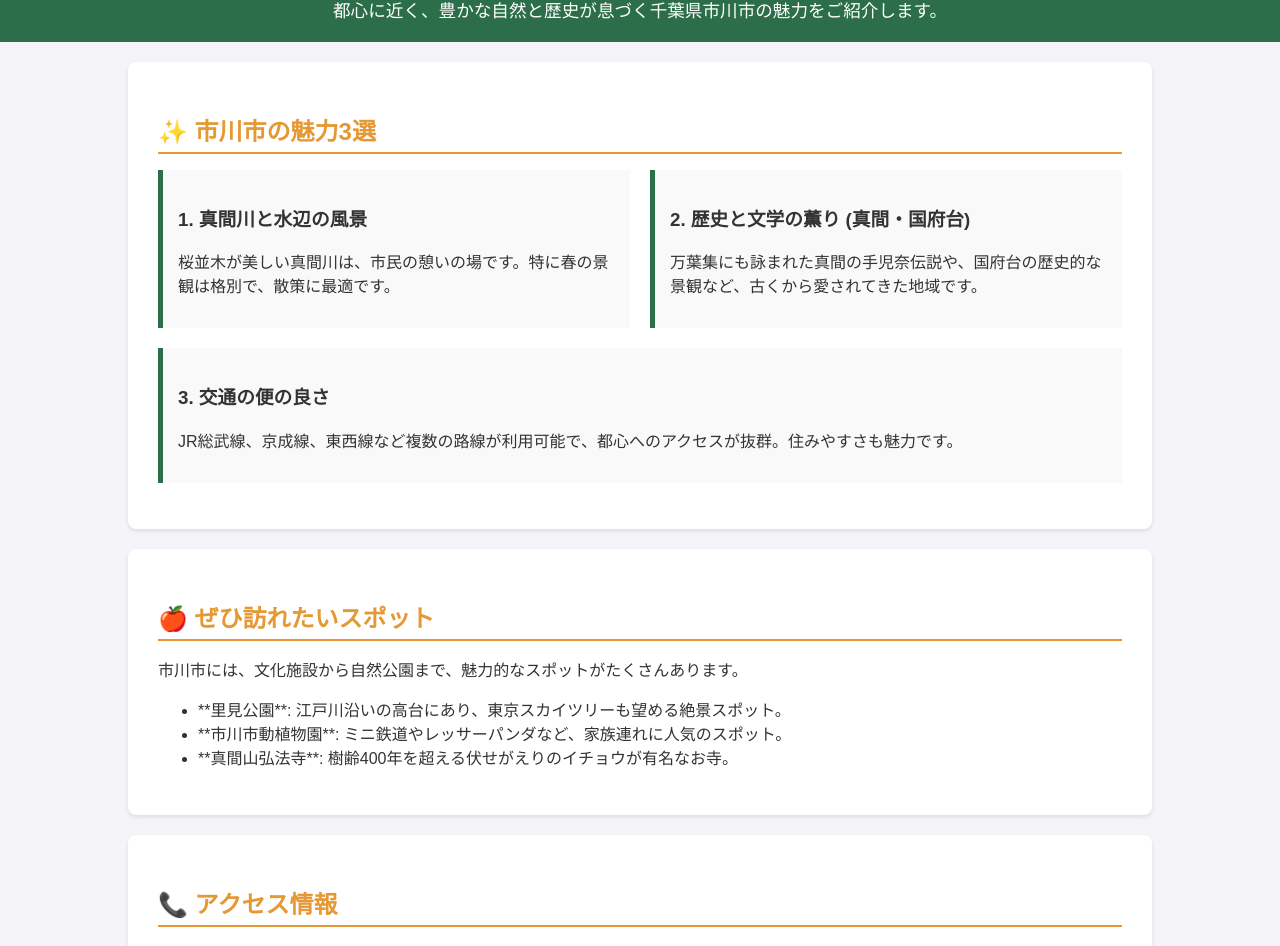
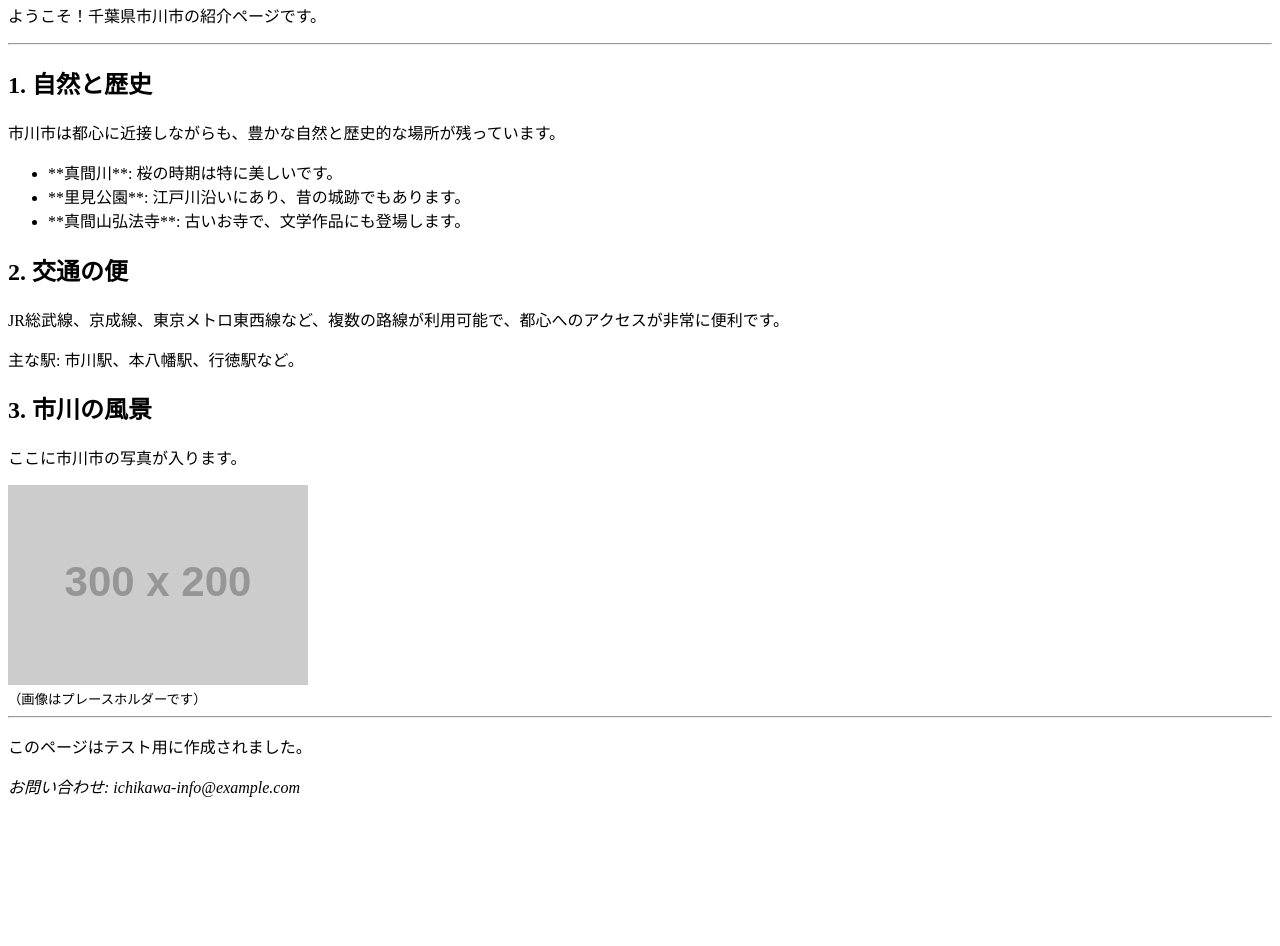
Before and after one commit to Special-maki/index.html, a plain HTML site: page index.html in a window 1280 px wide. Shown: the part 86-1032 px from the top of the page. After the commit the page ends 892 px from the top, so only its background shows below. Drawn offline with Linux system fonts and the light colour scheme; placeholder pictures from the web are drawn by us.

Commit message:
Revise Ichikawa city introduction content
Updated the content and structure of the Ichikawa city introduction page, including new sections on attractions and access information.

```diff
--- a/index.html
+++ b/index.html
@@ -3,119 +3,37 @@
 <head>
     <meta charset="UTF-8">
     <meta name="viewport" content="width=device-width, initial-scale=1.0">
-    <title>🎨 市川市 - 伝統と自然が息づくまち</title>
-    <link rel="stylesheet" href="style.css">
-    <style>
-        /* ここに簡易的なCSSを記述してすぐに表示できるようにします */
-        body {
-            font-family: 'Hiragino Kaku Gothic Pro', 'メイリオ', sans-serif;
-            margin: 0;
-            padding: 0;
-            background-color: #f4f4f9;
-            color: #333;
-        }
-        header {
-            background-color: #2c6e49; /* 市川市の緑豊かなイメージカラー */
-            color: white;
-            padding: 20px 0;
-            text-align: center;
-        }
-        header h1 {
-            margin: 0;
-            font-size: 2.5em;
-        }
-        header p {
-            margin: 5px 0 0;
-            font-size: 1.1em;
-        }
-        .container {
-            width: 80%;
-            margin: 0 auto;
-            padding: 20px 0;
-        }
-        .section {
-            background-color: white;
-            padding: 30px;
-            margin-bottom: 20px;
-            border-radius: 8px;
-            box-shadow: 0 2px 4px rgba(0, 0, 0, 0.1);
-        }
-        .section h2 {
-            color: #e59934; /* アクセントカラー */
-            border-bottom: 2px solid #e59934;
-            padding-bottom: 5px;
-            margin-bottom: 15px;
-        }
-        .attraction-list {
-            list-style: none;
-            padding: 0;
-            display: flex;
-            flex-wrap: wrap;
-            gap: 20px;
-            justify-content: space-around;
-        }
-        .attraction-item {
-            flex: 1 1 300px;
-            padding: 15px;
-            background-color: #f9f9f9;
-            border-left: 5px solid #2c6e49;
-        }
-        footer {
-            text-align: center;
-            padding: 10px 0;
-            background-color: #333;
-            color: white;
-            font-size: 0.9em;
-        }
-    </style>
+    <title>市川市紹介</title>
 </head>
 <body>
 
-    <header>
-        <h1>ようこそ！緑と水辺のまち 市川へ</h1>
-        <p>都心に近く、豊かな自然と歴史が息づく千葉県市川市の魅力をご紹介します。</p>
-    </header>
+    <h1>市川市の魅力</h1>
+    <p>ようこそ！千葉県市川市の紹介ページです。</p>
 
-    <div class="container">
+    <hr>
 
-        <section class="section">
-            <h2>✨ 市川市の魅力3選</h2>
-            <ul class="attraction-list">
-                <li class="attraction-item">
-                    <h3>1. 真間川と水辺の風景</h3>
-                    <p>桜並木が美しい真間川は、市民の憩いの場です。特に春の景観は格別で、散策に最適です。</p>
-                </li>
-                <li class="attraction-item">
-                    <h3>2. 歴史と文学の薫り (真間・国府台)</h3>
-                    <p>万葉集にも詠まれた真間の手児奈伝説や、国府台の歴史的な景観など、古くから愛されてきた地域です。</p>
-                </li>
-                <li class="attraction-item">
-                    <h3>3. 交通の便の良さ</h3>
-                    <p>JR総武線、京成線、東西線など複数の路線が利用可能で、都心へのアクセスが抜群。住みやすさも魅力です。</p>
-                </li>
-            </ul>
-        </section>
+    <h2>1. 自然と歴史</h2>
+    <p>市川市は都心に近接しながらも、豊かな自然と歴史的な場所が残っています。</p>
+    <ul>
+        <li>**真間川**: 桜の時期は特に美しいです。</li>
+        <li>**里見公園**: 江戸川沿いにあり、昔の城跡でもあります。</li>
+        <li>**真間山弘法寺**: 古いお寺で、文学作品にも登場します。</li>
+    </ul>
 
-        <section class="section">
-            <h2>🍎 ぜひ訪れたいスポット</h2>
-            <p>市川市には、文化施設から自然公園まで、魅力的なスポットがたくさんあります。</p>
-            <ul>
-                <li>**里見公園**: 江戸川沿いの高台にあり、東京スカイツリーも望める絶景スポット。</li>
-                <li>**市川市動植物園**: ミニ鉄道やレッサーパンダなど、家族連れに人気のスポット。</li>
-                <li>**真間山弘法寺**: 樹齢400年を超える伏せがえりのイチョウが有名なお寺。</li>
-            </ul>
-        </section>
+    <h2>2. 交通の便</h2>
+    <p>JR総武線、京成線、東京メトロ東西線など、複数の路線が利用可能で、都心へのアクセスが非常に便利です。</p>
+    <p>主な駅: 市川駅、本八幡駅、行徳駅など。</p>
 
-        <section class="section">
-            <h2>📞 アクセス情報</h2>
-            <p>JR市川駅、本八幡駅を中心に、市内の主要スポットへはバスが便利です。都心からは電車で約20分とアクセス良好です。</p>
-        </section>
+    <h2>3. 市川の風景</h2>
+    <p>ここに市川市の写真が入ります。</p>
+    <img src="https://placehold.jp/300x200.png" alt="市川市の風景">
+    <br>
+    <small>（画像はプレースホルダーです）</small>
 
-    </div>
+    <hr>
 
-    <footer>
-        <p>&copy; 2025 Ichikawa City Charm Website. All rights reserved.</p>
-    </footer>
+    <p>このページはテスト用に作成されました。</p>
+    <address>お問い合わせ: ichikawa-info@example.com</address>
 
 </body>
 </html>
```
